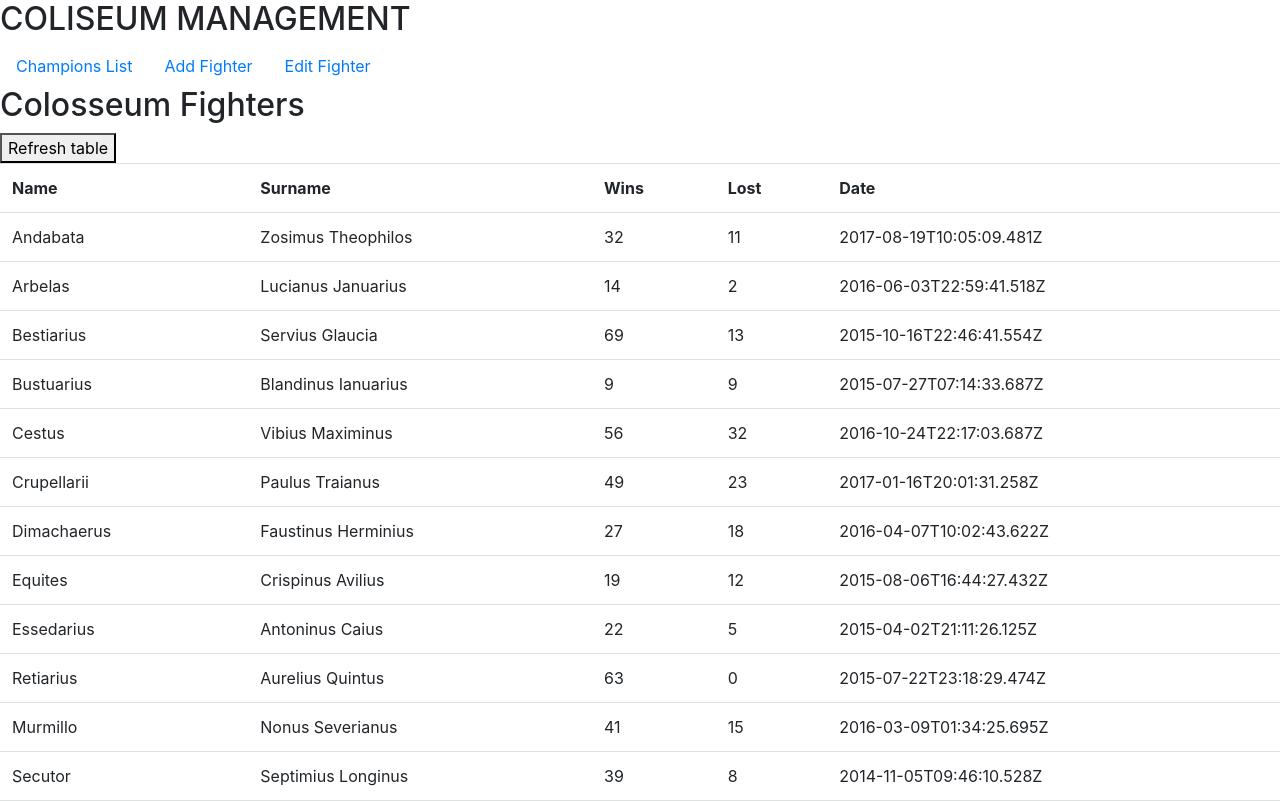
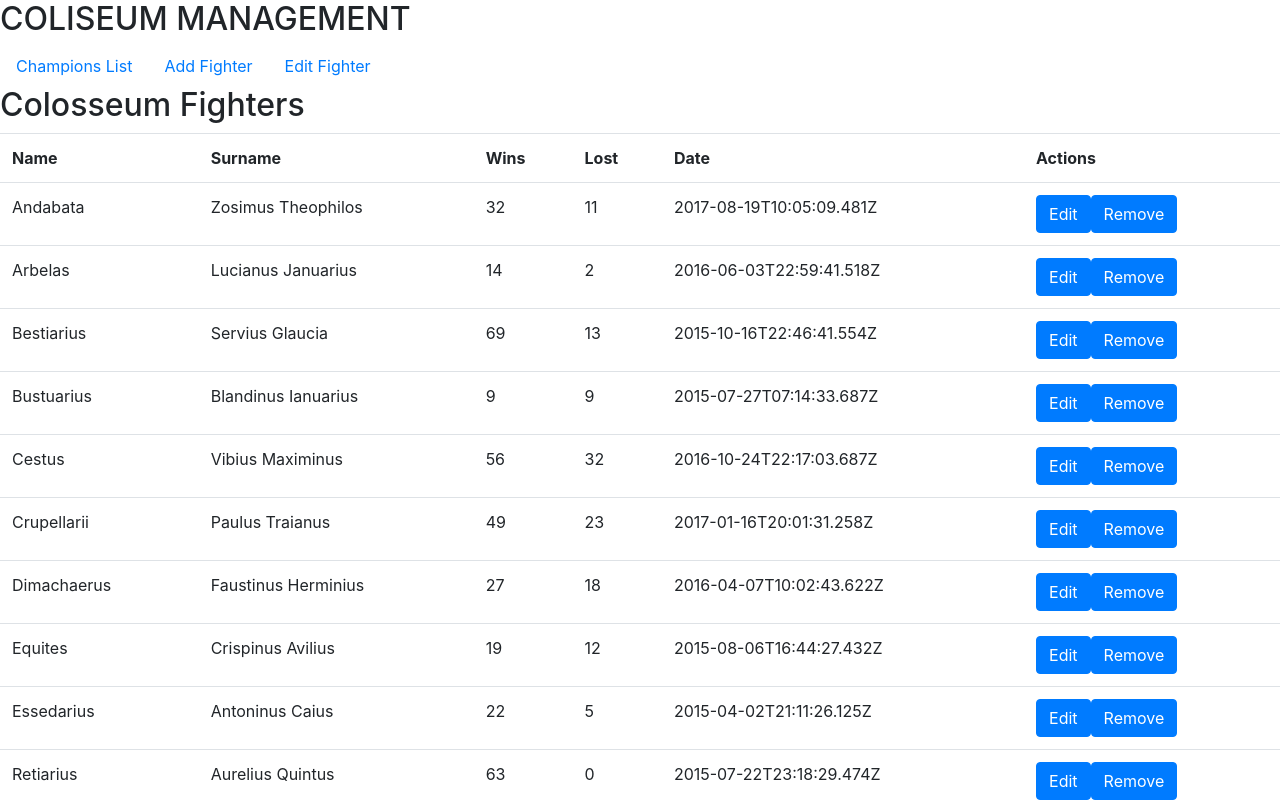
Before and after one commit to crisiiiii/test-cristian-2018, an Angular app in the folder project/colosseum-project/: page /champions-list in a window 1280 px wide. Shown: the top 802 px of the page. Built offline with nearby package versions, Linux system fonts and the light colour scheme.

Commit message:
feature(champion-list): add edition / remove button

```diff
--- a/project/colosseum-project/src/app/modules/champions-list/champions-list.component.html
+++ b/project/colosseum-project/src/app/modules/champions-list/champions-list.component.html
@@ -1,7 +1,6 @@
 <h2>Colosseum Fighters</h2>
 
 <div>
-  <button (click)="orderFighters('refresh')">Refresh table</button>
   <table class="table">
     <tr>
       <th>Name</th>
@@ -9,13 +8,32 @@
       <th (click)="orderFighters('wins')">Wins</th>
       <th (click)="orderFighters('lost')">Lost</th>
       <th>Date</th>
+      <th>Actions</th>
     </tr>
     <tr *ngFor="let fighter of fightersList">
-      <td>{{fighter.name}}</td>
-      <td>{{fighter.surname}}</td>
-      <td>{{fighter.wins}}</td>
-      <td>{{fighter.lost}}</td>
+      <td>
+        <span *ngIf="!editionMode(fighter.id)">{{fighter.name}}</span>
+        <input *ngIf="editionMode(fighter.id)" type="text" class="form-control" id="name" [value]="fighter.name">
+      </td>
+      <td>
+        <span *ngIf="!editionMode(fighter.id)">{{fighter.surname}}</span>
+        <input *ngIf="editionMode(fighter.id)" type="text" class="form-control" id="surname" [value]="fighter.surname">
+      </td>
+      <td>
+        <span *ngIf="!editionMode(fighter.id)">{{fighter.wins}}</span>
+        <input *ngIf="editionMode(fighter.id)" type="text" class="form-control" id="wins" [value]="fighter.wins">
+      </td>
+      <td>
+        <span *ngIf="!editionMode(fighter.id)">{{fighter.lost}}</span>
+        <input *ngIf="editionMode(fighter.id)" type="text" class="form-control" id="name" [value]="fighter.lost">
+      </td>
       <td>{{fighter.date}}</td>
+      <td>
+        <button type="button" *ngIf="!editionMode(fighter.id)" (click)="editFighter(fighter.id)" class="btn btn-primary">Edit</button>
+        <button type="button" *ngIf="!editionMode(fighter.id)" (click)="removeFighter(fighter.id)" class="btn btn-primary">Remove</button>
+        <button type="button" *ngIf="editionMode(fighter.id)" (click)="saveEdition(fighter.id)" class="btn btn-primary">Save</button>
+        <button type="button" *ngIf="editionMode(fighter.id)" (click)="cancelEdition(fighter.id)" class="btn btn-danger">Cancel</button>
+      </td>
     </tr>
   </table>
 </div>
--- a/project/colosseum-project/src/app/modules/champions-list/champions-list.component.ts
+++ b/project/colosseum-project/src/app/modules/champions-list/champions-list.component.ts
@@ -4,7 +4,6 @@ import { FightersService } from '../../services/fighters.service';
 
 const TYPE_WINS = 'wins';
 const TYPE_LOST = 'lost';
-const TYPE_REFRESH = 'refresh';
 
 @Component({
   selector: 'app-champions-list',
@@ -17,6 +16,8 @@ export class ChampionsListComponent implements OnInit {
    * List of fighters
    */
   fightersList: Fighters[];
+
+  editionModeArray: number[] = [];
 
   constructor(private fightersAPI: FightersService) {
   }
@@ -33,9 +34,52 @@ export class ChampionsListComponent implements OnInit {
       switch (orderType) {
         case TYPE_LOST: return (b.lost - a.lost);
         case TYPE_WINS: return (b.wins - a.wins);
-        case TYPE_REFRESH: return (b.id - b.id);
       }
     });
+  }
+
+  /**
+   * Check if fighters is editing
+   * @param fighterId
+   */
+  editionMode(fighterId: number) {
+    const fighter = this.editionModeArray.find((id: number) => id === fighterId );
+    return (fighter) ? true : false;
+  }
+
+  /**
+   * Add to edition mode
+   * @param fighterId
+   */
+  editFighter(fighterId: number) {
+    this.editionModeArray.push(fighterId);
+  }
+
+  /**
+   * Save the simple edition of the fighter
+   * @param fighterId
+   */
+  saveEdition(fighterId: number) {
+
+  }
+
+  /**
+   * Cancel the edition of the fighter
+   * @param fighterId
+   */
+  cancelEdition(fighterId: number) {
+    const index = this.editionModeArray.indexOf(fighterId, 0);
+    if (index > -1) {
+      this.editionModeArray.splice(index, 1);
+    }
+  }
+
+  /**
+   * Remove fighter from the list
+   * @param fighterId
+   */
+  removeFighter(fighterId: number) {
+
   }
 
   /**
```
